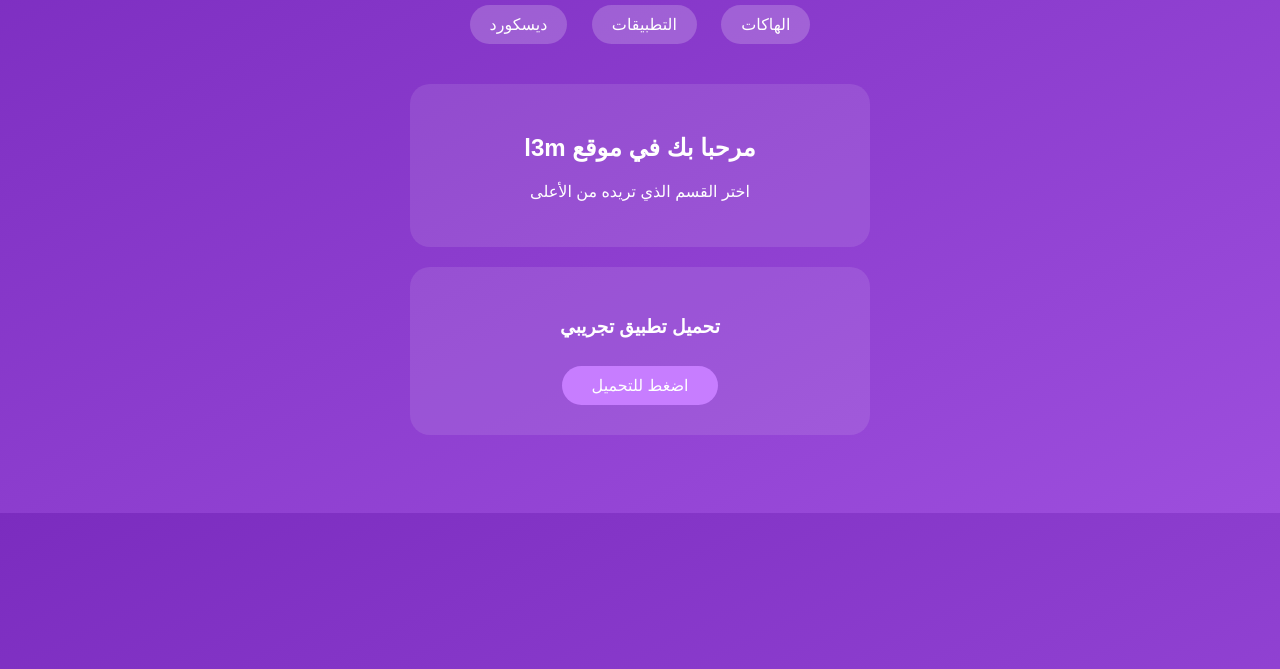
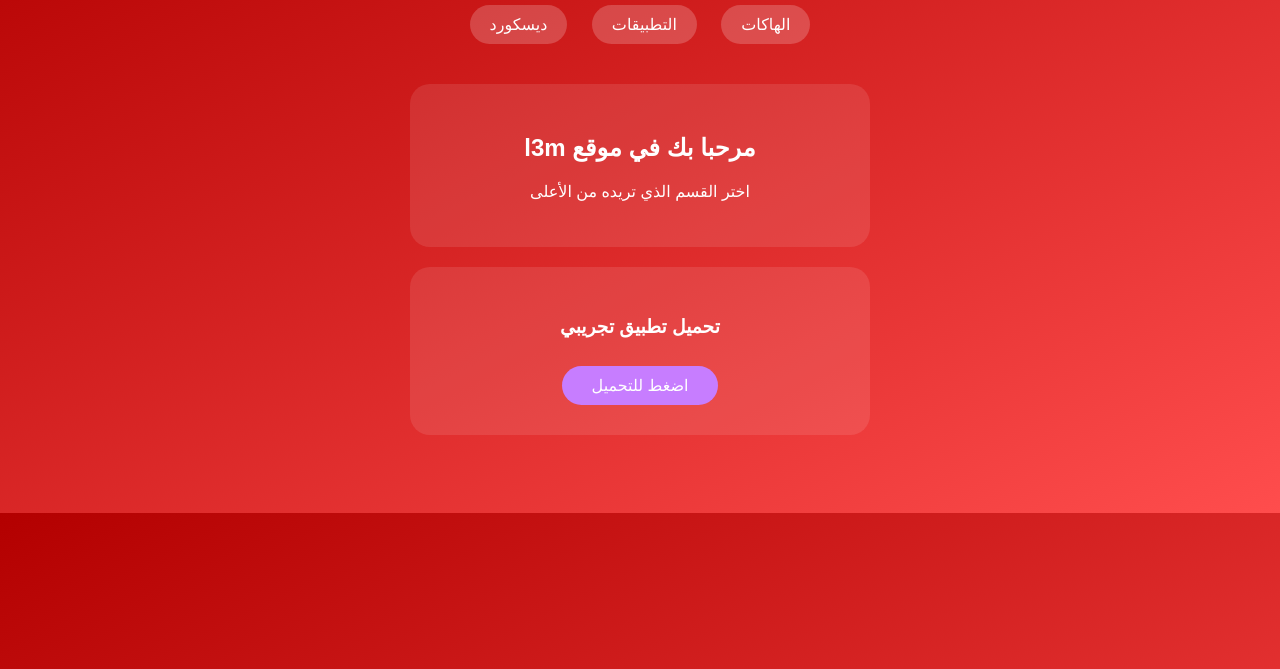
Before and after one commit to ahmad-38274/L3Mios, a plain HTML site: page index.html in a window 1280 px wide. Shown: the part 131-800 px from the top of the page. Drawn offline with Linux system fonts and the light colour scheme.

Commit message:
Update index.html

```diff
--- a/index.html
+++ b/index.html
@@ -7,7 +7,7 @@
   <title>l3m</title>
   <style>
     body {
-      background: linear-gradient(to bottom right, #7b2cbf, #9d4edd);
+        background: linear-gradient(to bottom right, #b30000, #ff4d4d);
       color: white;
       font-family: sans-serif;
       text-align: center;
```
